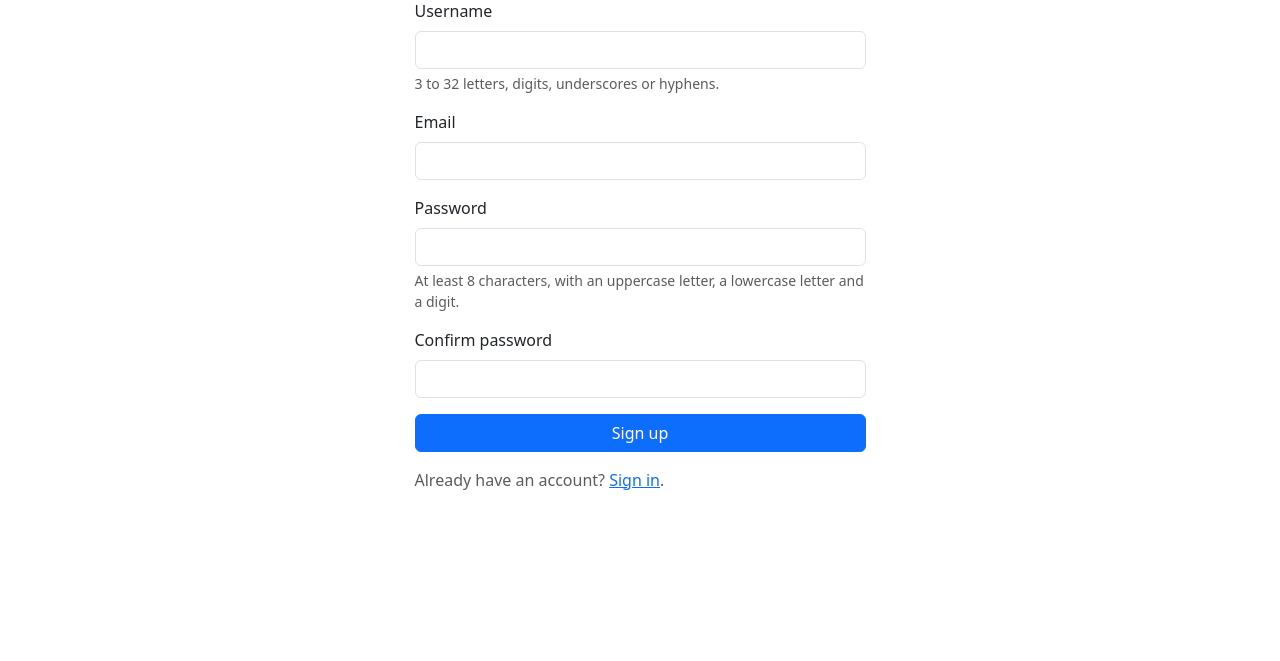
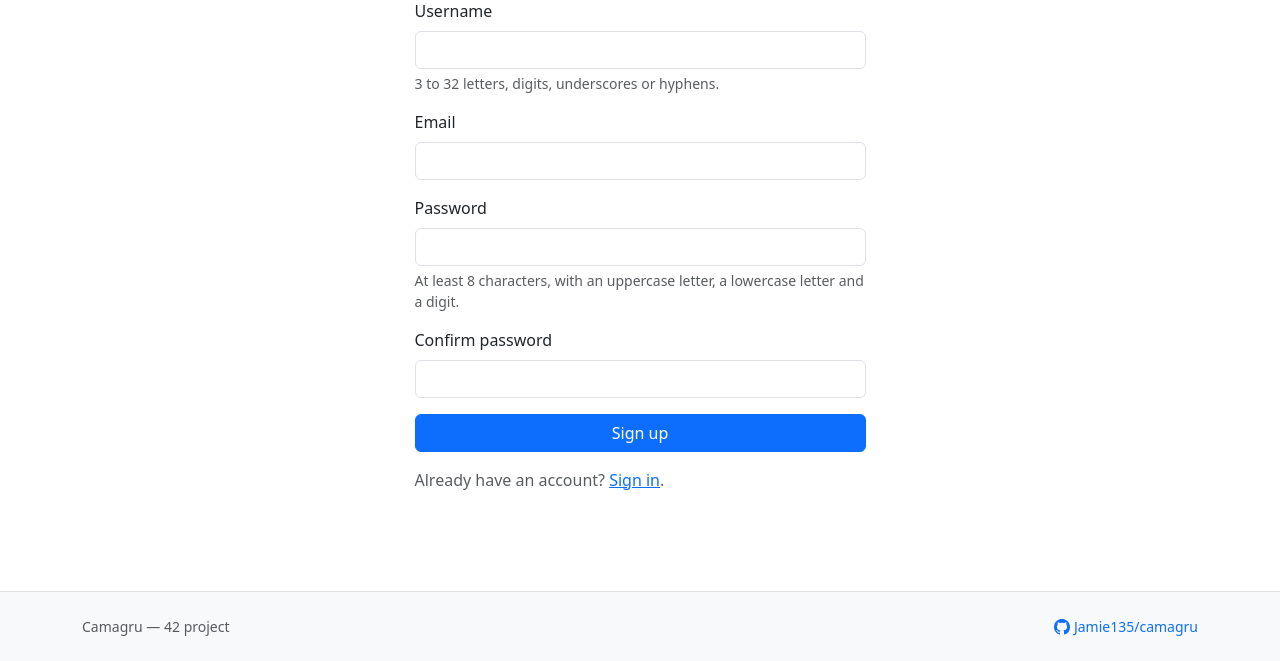
Before and after one commit to Jamie135/camagru, a PHP site: page /register in a window 1280 px wide. Shown: the part 139-800 px from the top of the page. Run offline with PHP 8.4, Linux system fonts and the light colour scheme.

Commit message:
implemented footer

```diff
--- a/views/layouts/main.php
+++ b/views/layouts/main.php
@@ -9,7 +9,8 @@
     <link href="https://cdn.jsdelivr.net/npm/bootstrap@5.3.3/dist/css/bootstrap.min.css" rel="stylesheet">
 </head>
 
-<body>
+<?php // Column layout so the footer is pushed down on pages too short to fill the screen. ?>
+<body class="d-flex flex-column min-vh-100">
     <nav class="navbar navbar-expand-lg bg-body-tertiary">
         <div class="container">
             <a class="navbar-brand" href="/">Camagru</a>
@@ -53,7 +54,7 @@
         </div>
     </nav>
 
-    <main class="container">
+    <main class="container flex-grow-1">
         <?php foreach ($this->flashes as $type => $message): ?>
             <div class="alert alert-<?= $this->e($type) ?> alert-dismissible fade show mt-3" role="alert">
                 <?= $this->e($message) ?>
@@ -64,6 +65,24 @@
         <?= $content ?>
     </main>
 
+    <footer class="bg-body-tertiary border-top mt-5">
+        <div class="container py-4 d-flex flex-wrap justify-content-between align-items-center gap-2 small text-body-secondary">
+            <p class="mb-0">Camagru &mdash; 42 project</p>
+
+            <p class="mb-0 d-flex align-items-center gap-3">
+                <?php // rel="noopener": without it the opened tab can reach back through window.opener. ?>
+                <a href="https://github.com/Jamie135/camagru" target="_blank" rel="noopener noreferrer"
+                   class="link-body-secondary d-inline-flex align-items-center gap-1 text-decoration-none">
+                    <svg xmlns="http://www.w3.org/2000/svg" width="16" height="16" viewBox="0 0 16 16"
+                         fill="currentColor" aria-hidden="true">
+                        <path d="M8 0C3.58 0 0 3.58 0 8c0 3.54 2.29 6.53 5.47 7.59.4.07.55-.17.55-.38 0-.19-.01-.82-.01-1.49-2.01.37-2.53-.49-2.69-.94-.09-.23-.48-.94-.82-1.13-.28-.15-.68-.52-.01-.53.63-.01 1.08.58 1.23.82.72 1.21 1.87.87 2.33.66.07-.52.28-.87.51-1.07-1.78-.2-3.64-.89-3.64-3.95 0-.87.31-1.59.82-2.15-.08-.2-.36-1.02.08-2.12 0 0 .67-.21 2.2.82.64-.18 1.32-.27 2-.27s1.36.09 2 .27c1.53-1.04 2.2-.82 2.2-.82.44 1.1.16 1.92.08 2.12.51.56.82 1.27.82 2.15 0 3.07-1.87 3.75-3.65 3.95.29.25.54.73.54 1.48 0 1.07-.01 1.93-.01 2.2 0 .21.15.46.55.38A8.012 8.012 0 0 0 16 8c0-4.42-3.58-8-8-8z"/>
+                    </svg>
+                    Jamie135/camagru
+                </a>
+            </p>
+        </div>
+    </footer>
+
     <script src="/js/layout.js"></script>
 </body>
 </html>
```
Also changed, not shown: views/partials/photo-card.php (+3 -4 lines).
